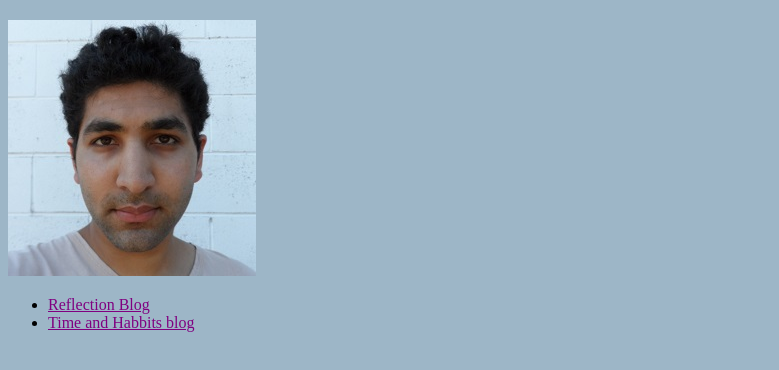
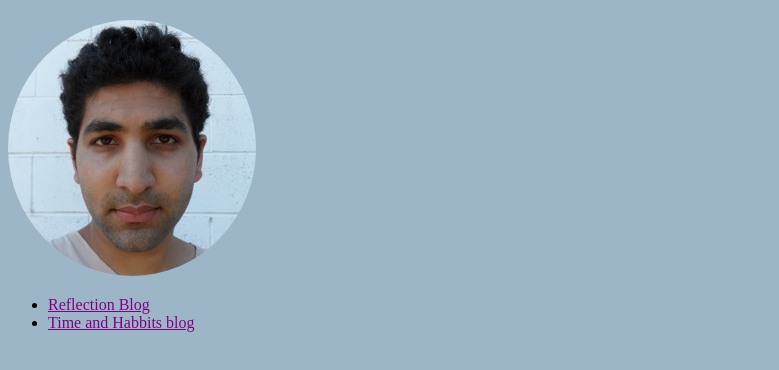
Before and after one commit to trent-soloman/trent-soloman.github.io, a plain HTML site: page index.html in a window 1280 px wide. Shown: the part 60-430 px from the top of the page, without its empty margins (0-779 px from the left). Drawn offline with Linux system fonts and the light colour scheme.

Commit message:
update 9

```diff
--- a/index.html
+++ b/index.html
@@ -7,7 +7,7 @@
   </head>
   <body>
     <h1><strong>Trent's Blog</strong></h1>
-    <img src="trent photo.jpg" alt="Trent's photo">
+    <img class="img-circle" src="trent photo.jpg" alt="Trent's photo">
     <ul>
       <li><a href=https://trent-soloman.github.io/blog/c1-reflection-blog.html>Reflection Blog</a></li>
 <li> <a href=https://trent-soloman.github.io/blog/c1-time-and-habits-blog.html>Time and Habbits blog</a></li>
--- a/styles/main.css
+++ b/styles/main.css
@@ -38,3 +38,7 @@ a:visited{
 body {
     background-color: #9DB6C7;
 }
+
+.img-circle {
+    border-radius: 50%;
+}
```
